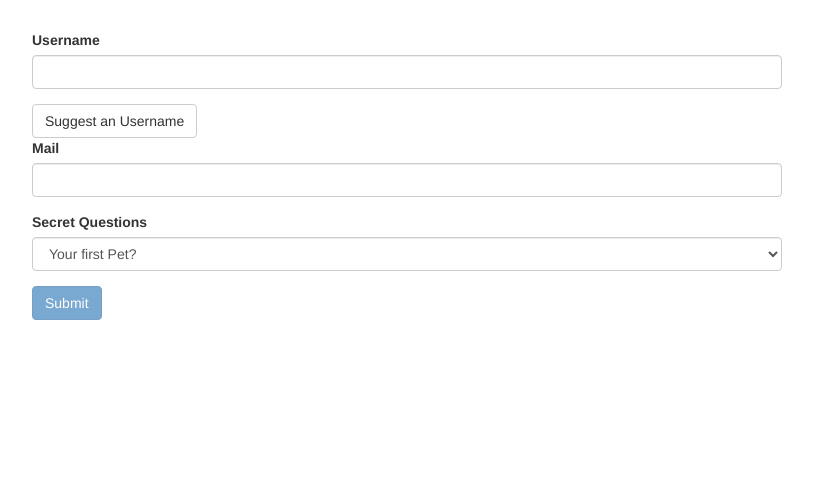
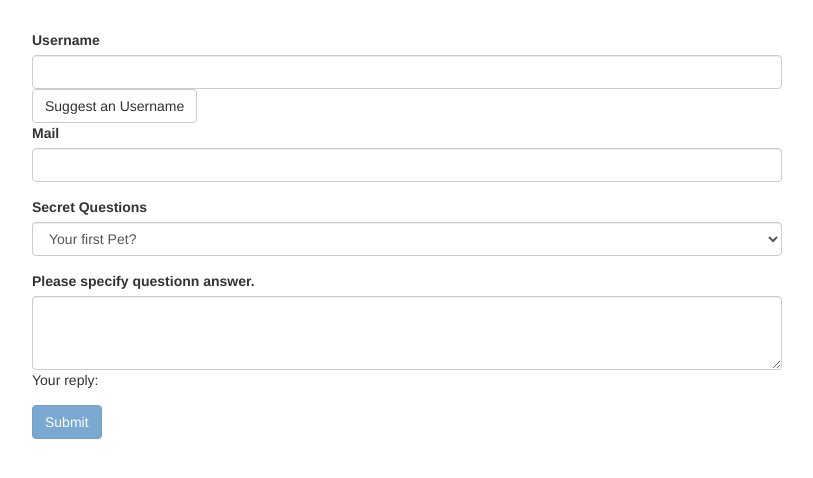
Before and after one commit to BrentAcs/udemy-angular-FormsHandling-Template, an Angular app: page / in a window 1280 px wide. Shown: the top 478 px of the page, without its empty margins (233-1046 px from the left). Built offline with nearby package versions, Linux system fonts and the light colour scheme.

Commit message:
EoL 15.196 added group validation with ngModelGroup

```diff
--- a/src/app/app.component.html
+++ b/src/app/app.component.html
@@ -2,8 +2,8 @@
   <div class="row">
     <div class="col-xs-12 col-sm-10 col-md-8 col-sm-offset-1 col-md-offset-2">
       <form (ngSubmit)="onSubmit()" #f="ngForm">
-        <div id="user-data">
-          <div class="form-group">
+        <div id="user-data" ngModelGroup="userData" #userData="ngModelGroup">
+          <div class="form-group=">
             <label for="username">Username</label>
             <input
               type="text"
@@ -29,7 +29,8 @@
               #email="ngModel">
             <span class="help-block" *ngIf="!email.valid && email.touched">Please enter a valid email!</span>
           </div>
-          <p *ngIf="">Please enter a valid value</p>
+          <p *ngIf="!userData.valid && userData.touched">User Data is Invalid!</p>
+          <!-- <p *ngIf="">Please enter a valid value</p> -->
         </div>
         <div class="form-group">
           <label for="secret">Secret Questions</label>
@@ -42,6 +43,16 @@
             <option value="teacher">Your first teacher?</option>
           </select>
         </div>
+        <div class="form-group">
+          <label for="questionAnswer">Please specify questionn answer.</label>
+          <textarea
+          name="questionAnswer"
+          id=""
+          rows="3"
+          class="form-control"
+          [(ngModel)]="answer"></textarea>
+          <p>Your reply: {{ answer }}</p>
+        </div>
         <button
          class="btn btn-primary"
          type="submit"
```
